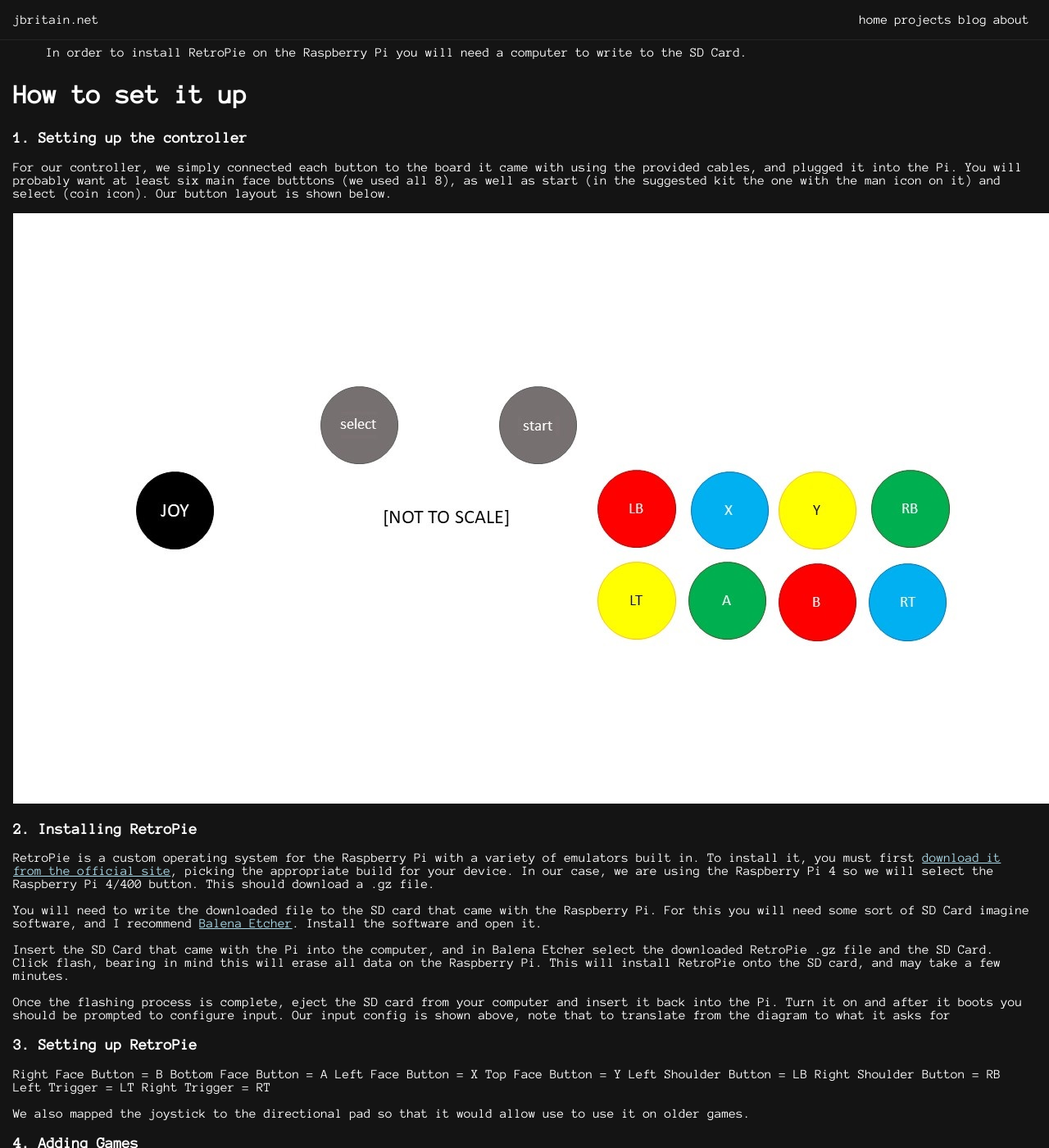
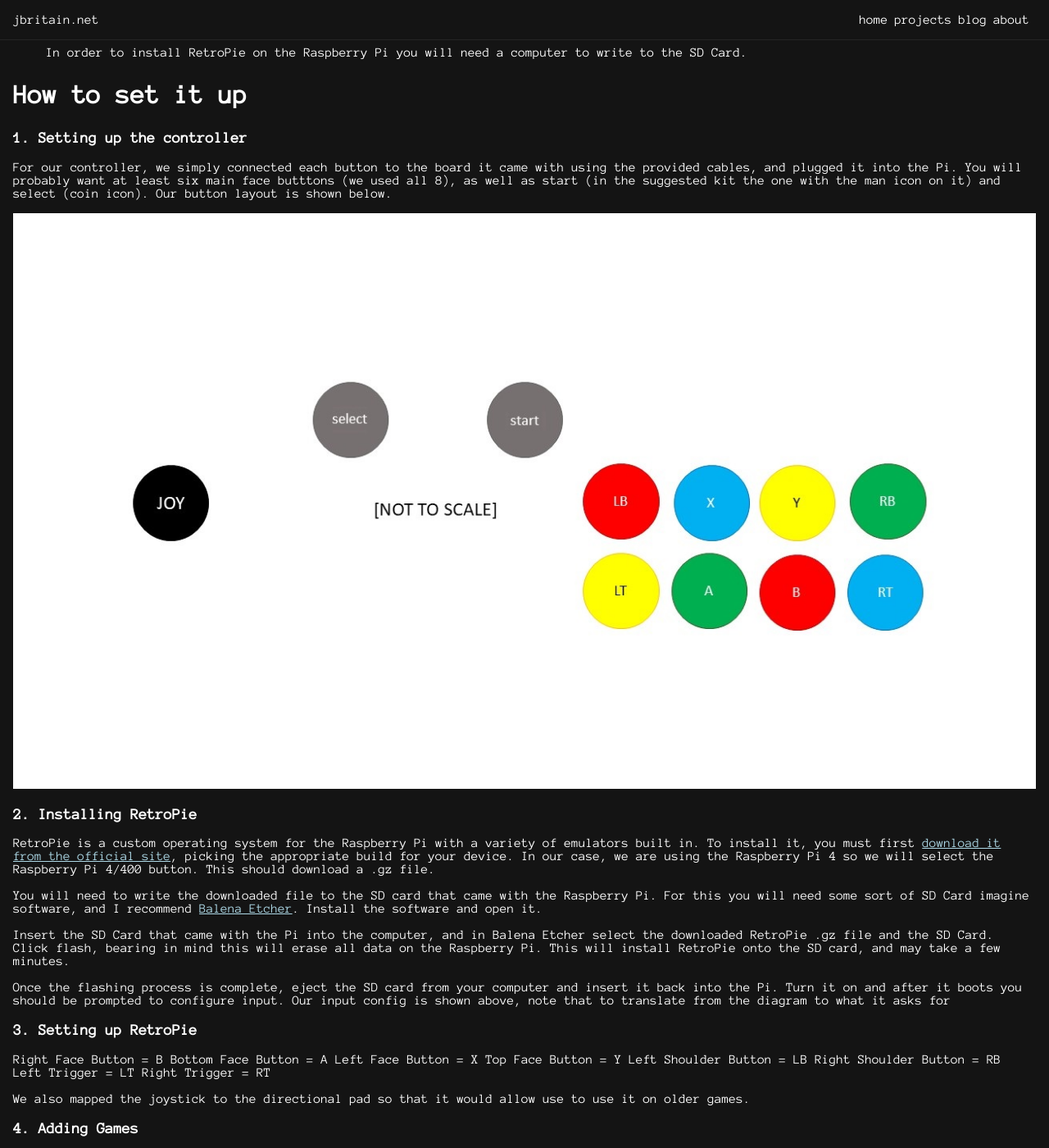
Before and after one commit to jbritain/jbritain.github.io, a Jekyll site: the page built from _posts/2021-08-19-build-a-mini-arcade-machine.md, in a window 1280 px wide and 1400 px high, scrolled down 655 px. Shown: the whole window at 82% size. Built offline with Jekyll 4.4.1, drawn with Linux system fonts in a browser that asks for light colours.

Commit message:
fix image widths

```diff
--- a/css/main.css
+++ b/css/main.css
@@ -46,3 +46,7 @@
     padding-left: 8px;
     padding-right: 8px;
 }
+
+main img, article img {
+    max-width: 100%;
+}
```
